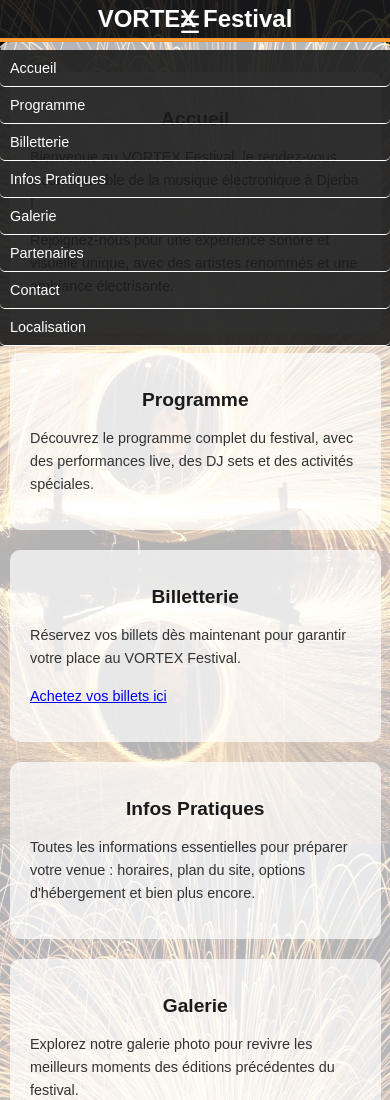
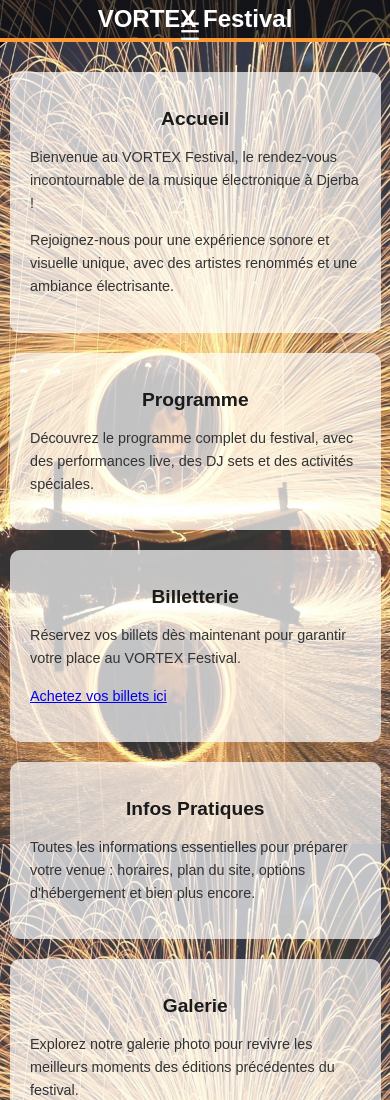
Before and after one commit to Hachiman05/vortex-festival, a plain HTML site: page index.html in a window 390 px wide. Shown: the top 1100 px of the page. Drawn offline with Linux system fonts and the light colour scheme; some packages are replaced by stand-ins of ours.

Commit message:
update 1.017

```diff
--- a/index.html
+++ b/index.html
@@ -5,21 +5,72 @@
     <meta name="viewport" content="width=device-width, initial-scale=1.0">
     <title>VORTEX Festival</title>
     <link rel="stylesheet" href="styles.css">
+    <style>
+        /* Styles spécifiques pour cette page uniquement */
+        #map {
+            height: 400px;
+            border-radius: 10px;
+            margin-top: 20px;
+        }
+
+        /* Styles pour le menu déroulant */
+        .menu-toggle {
+            position: absolute;
+            top: 10px;
+            left: 10px; /* Ajustez la valeur en fonction de votre préférence */
+            font-size: 1.5em;
+            cursor: pointer;
+            z-index: 1000; /* Assurez-vous que l'icône est au-dessus du contenu */
+        }
+
+        nav {
+            position: absolute;
+            top: 0;
+            left: -250px; /* Masquer le menu déroulant */
+            width: 250px; /* Largeur du menu déroulant */
+            height: 100%;
+            background-color: #333; /* Couleur de fond */
+            transition: left 0.3s ease; /* Transition pour l'animation */
+        }
+
+        nav.active {
+            left: 0; /* Afficher le menu déroulant */
+        }
+
+        nav ul {
+            list-style-type: none;
+            padding: 0;
+            margin: 50px 0 0 0; /* Marge pour les liens du menu */
+        }
+
+        nav ul li {
+            padding: 15px;
+            border-bottom: 1px solid #666; /* Bordure entre les liens */
+        }
+
+        nav ul li a {
+            color: #fff;
+            text-decoration: none;
+            font-size: 1.2em;
+        }
+    </style>
 </head>
 <body>
     <header>
+        <button class="menu-toggle" onclick="toggleMenu()">
+            ☰
+        </button>
         <h1>VORTEX Festival</h1>
-        <button class="menu-toggle" onclick="toggleMenu()">☰</button>
-        <nav id="menu">
-            <ul>
-                <li><a href="#accueil">Accueil</a></li>
-                <li><a href="#programme">Programme</a></li>
-                <li><a href="#billetterie">Billetterie</a></li>
-                <li><a href="#infos">Infos Pratiques</a></li>
-                <li><a href="#galerie">Galerie</a></li>
-                <li><a href="#partenaires">Partenaires</a></li>
-                <li><a href="#contact">Contact</a></li>
-                <li><a href="#carte">Localisation</a></li>
+        <nav>
+            <ul id="menu">
+                <li><a href="#accueil" onclick="toggleMenu()">Accueil</a></li>
+                <li><a href="#programme" onclick="toggleMenu()">Programme</a></li>
+                <li><a href="#billetterie" onclick="toggleMenu()">Billetterie</a></li>
+                <li><a href="#infos" onclick="toggleMenu()">Infos Pratiques</a></li>
+                <li><a href="#galerie" onclick="toggleMenu()">Galerie</a></li>
+                <li><a href="#partenaires" onclick="toggleMenu()">Partenaires</a></li>
+                <li><a href="#contact" onclick="toggleMenu()">Contact</a></li>
+                <li><a href="#carte" onclick="toggleMenu()">Localisation</a></li>
             </ul>
         </nav>
     </header>
@@ -80,6 +131,6 @@
     </div>
 
     <script src="scripts.js"></script>
-    <script async defer src="https://maps.googleapis.com/maps/api/js?key=AIzaSyBhRTgFIFKg8I1rlDlsYPG6KKFMbwhUZfc&callback=initMap"></script>
+    <script async defer src="https://maps.googleapis.com/maps/api/js?key=YOUR_API_KEY&callback=initMap"></script>
 </body>
 </html>
--- a/scripts.js
+++ b/scripts.js
@@ -1,9 +1,12 @@
 // Fonction pour activer/désactiver le menu déroulant
 function toggleMenu() {
-    const nav = document.querySelector('nav');
-    nav.classList.toggle('active');
+    var menu = document.getElementById('menu');
+    if (menu.style.display === 'block') {
+        menu.style.display = 'none';
+    } else {
+        menu.style.display = 'block';
+    }
 }
-
 // Fonction d'initialisation de la carte Google Maps
 function initMap() {
     // Coordonnées de Djerba
--- a/styles.css
+++ b/styles.css
@@ -12,13 +12,13 @@ body {
     width: 80%;
     margin: auto;
     padding: 20px;
-    background: rgba(255, 255, 255, 0.7); /* Réduit l'opacité pour plus de transparence */
+    background: rgba(255, 255, 255, 0.2); /* Réduit l'opacité pour plus de transparence */
     border-radius: 10px;
 }
 
 header {
     position: relative;
-    background: rgba(26, 26, 26, 0.9); /* Couleur de fond plus sombre et transparente */
+    background: rgba(26, 26, 26, 0.7); /* Couleur de fond plus sombre et transparente */
     color: #fff;
     text-align: center;
     padding: 10px 0;
@@ -31,7 +31,7 @@ header h1 {
 }
 
 .menu-toggle {
-    display: block;
+    display: none;
     background-color: transparent;
     border: none;
     color: #fff;
@@ -40,41 +40,25 @@ header h1 {
     top: 10px;
     right: 20px;
     cursor: pointer;
-    z-index: 1000; /* Assurez-vous que l'icône est au-dessus du reste */
-}
-
-nav {
-    position: absolute;
-    top: 0;
-    left: -300px; /* Menu caché par défaut */
-    width: 300px; /* Largeur du menu */
-    background: rgba(26, 26, 26, 0.9); /* Couleur de fond du menu */
-    transition: left 0.3s ease; /* Transition fluide pour l'animation */
-    z-index: 999; /* Assurez-vous que le menu est au-dessus du contenu */
-}
-
-nav.active {
-    left: 0; /* Affiche le menu lorsque la classe active est ajoutée */
 }
 
 nav ul {
     list-style-type: none;
     padding: 0;
-    text-align: left;
+    text-align: center;
     margin-top: 10px;
 }
 
 nav ul li {
-    display: block;
-    margin-bottom: 10px;
+    display: inline;
+    margin-right: 10px;
 }
 
 nav ul li a {
     text-decoration: none;
     color: #fff;
-    padding: 10px 20px;
+    padding: 5px 10px;
     border-radius: 5px;
-    display: block;
     transition: background-color 0.3s ease;
 }
 
@@ -175,26 +159,17 @@ p {
     }
 
     .menu-toggle {
-    position: absolute;
-    top: 10px;
-    left: 10px; /* Ajustez la valeur en fonction de votre préférence */
-    font-size: 1.5em;
-    cursor: pointer;
-    z-index: 1000; /* Assurez-vous que l'icône est au-dessus du contenu */
-}
+        display: block;
+    }
 
     nav {
         display: none;
         text-align: left;
         position: absolute;
         top: 50px;
-        left: 0;
+        right: 0;
         background: rgba(26, 26, 26, 0.9);
         width: 100%;
-    }
-
-    nav.active {
-        display: block;
     }
 
     nav ul {
@@ -213,10 +188,6 @@ p {
         padding: 10px;
         border-bottom: 1px solid #fff;
     }
-
-    header:hover nav {
-        display: block;
-    }
 }
 
 @media (max-width: 480px) {
@@ -233,9 +204,7 @@ p {
         font-size: 0.9em;
     }
 
-    #contact form input[type="text"],
-    #contact form input[type="email"],
-    #contact form textarea {
-        width: 90%;
+    button {
+        padding: 8px 16px;
     }
 }
```
